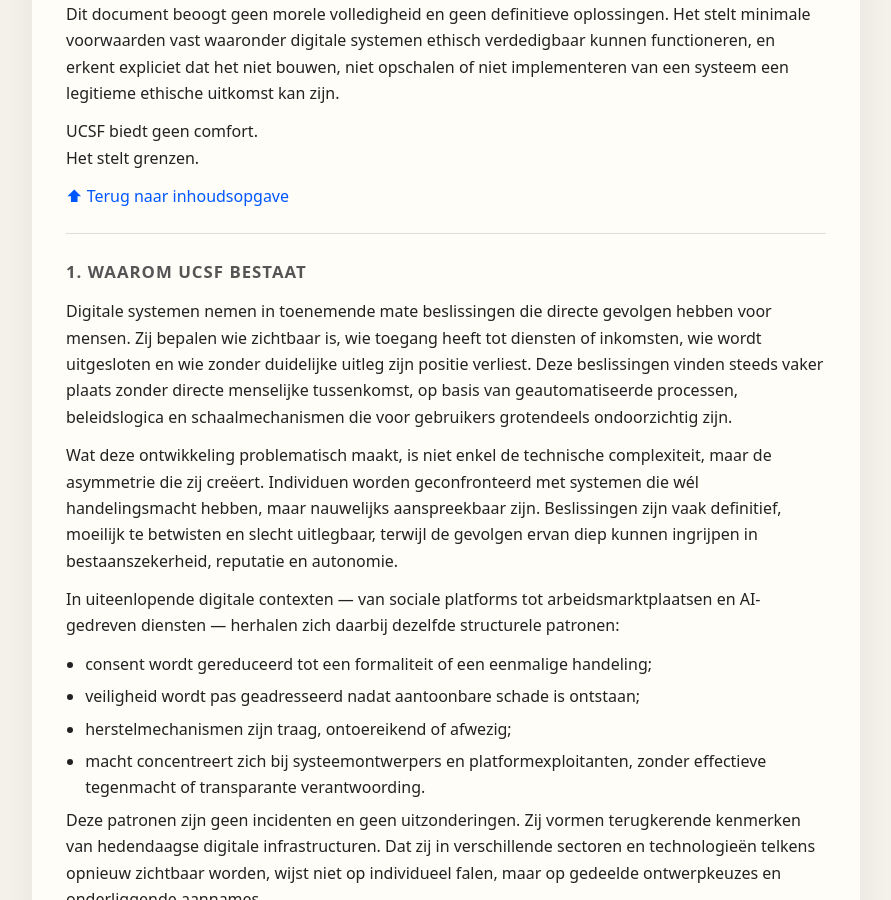
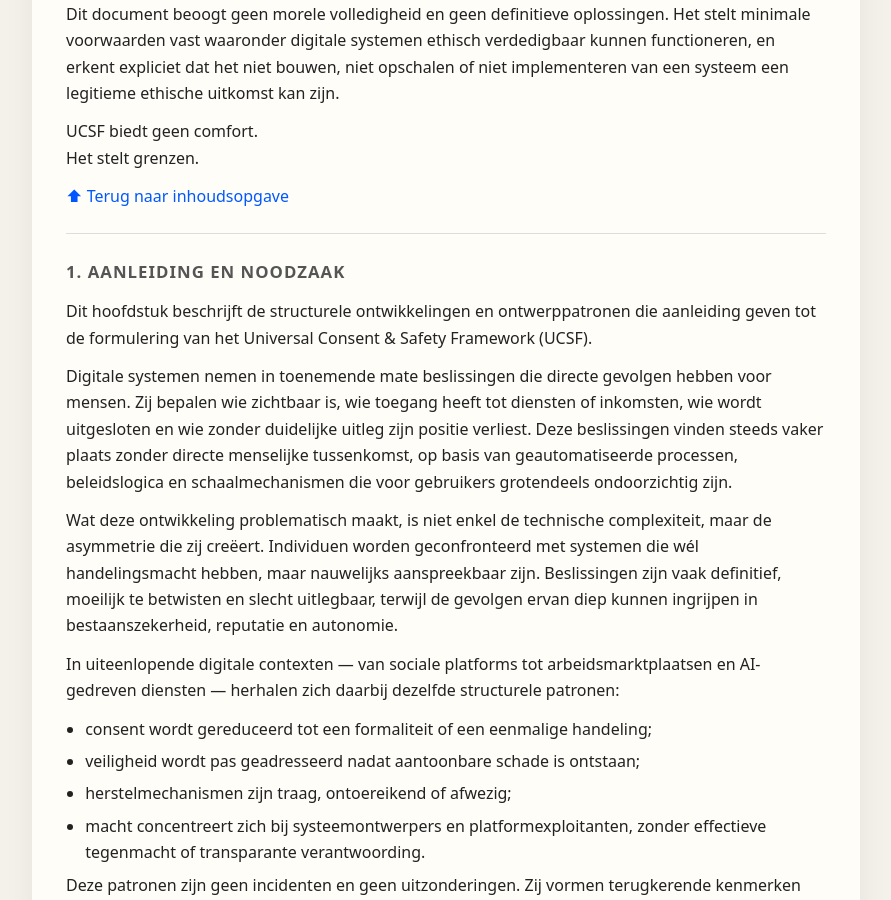
Before and after one commit to MartijnBruzzese/ModelHaven-Studio, a Jekyll site: the page built from WHITE_PAPERS/NL/UCSF_WHITE_PAPER_NL_v1.0.md, in a window 1280 px wide and 900 px high, scrolled down 2250 px. Shown: the whole window, without its empty margins (194-1085 px from the left). Built offline with Jekyll 4.4.1, drawn with Linux system fonts in a browser that asks for light colours; some of the changed text lies outside the part shown.

Commit message:
Update UCSF_WHITE_PAPER_NL_v1.0.md
Change of title of chapter One

```diff
--- a/WHITE_PAPERS/NL/UCSF_WHITE_PAPER_NL_v1.0.md
+++ b/WHITE_PAPERS/NL/UCSF_WHITE_PAPER_NL_v1.0.md
@@ -20,7 +20,7 @@
 
 0. [Voorwoord](#0-voorwoord)
 
-1. [Waarom UCSF Bestaat](#ch-1)
+1. [Aanleiding en Noodzaak](#ch-1)
    1.1 Structurele schade in digitale systemen
    1.2 Van incident naar ontwerppatroon
 
@@ -92,7 +92,9 @@
 ---
 
 <a id="ch-1"></a>
-## 1. Waarom UCSF Bestaat
+## 1. Aanleiding en Noodzaak
+
+Dit hoofdstuk beschrijft de structurele ontwikkelingen en ontwerppatronen die aanleiding geven tot de formulering van het Universal Consent & Safety Framework (UCSF).
 
 Digitale systemen nemen in toenemende mate beslissingen die directe gevolgen hebben voor mensen. Zij bepalen wie zichtbaar is, wie toegang heeft tot diensten of inkomsten, wie wordt uitgesloten en wie zonder duidelijke uitleg zijn positie verliest. Deze beslissingen vinden steeds vaker plaats zonder directe menselijke tussenkomst, op basis van geautomatiseerde processen, beleidslogica en schaalmechanismen die voor gebruikers grotendeels ondoorzichtig zijn.
 
```
